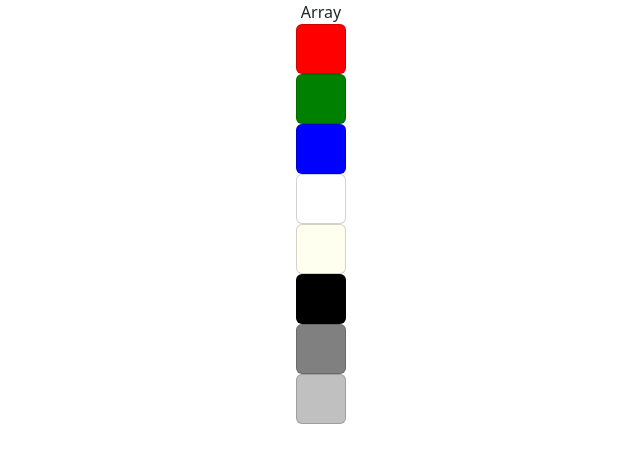
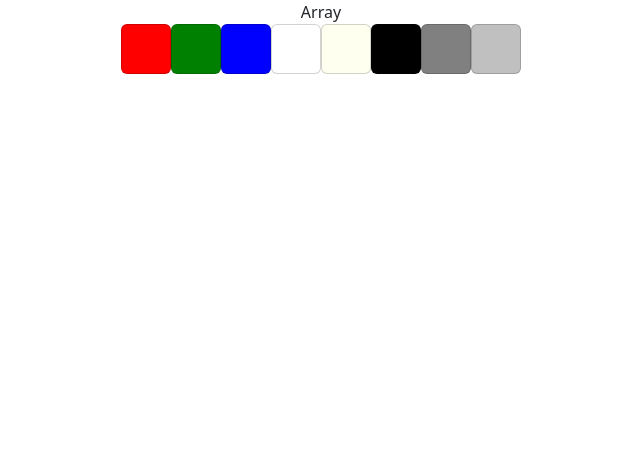
Before and after one commit to chingu-voyages/v49-tier1-team-06, a plain HTML site: page index.html in a window 1280 px wide. Shown: the whole page, without its empty margins (319-959 px from the left). Drawn offline with nearby package versions, Linux system fonts and the light colour scheme.

Commit message:
updated index html array div tag to align items start justify content center.

```diff
--- a/index.html
+++ b/index.html
@@ -29,7 +29,7 @@
 
     <div class="container-fluid text-center">
         Array
-        <div class="container-fluid" id="color-array">
+        <div class="d-flex align-items-start justify-content-center" id="color-array">
         </div>
 
     </div>
--- a/main.js
+++ b/main.js
@@ -20,7 +20,7 @@ console.log(arrayLength);
 //iterate of array
 const iterate = colors.map((el) => {
     const newCard = document.createElement('div');
-    newCard.className = 'card colorCard container-fluid';
+    newCard.className = 'card colorCard align-items-start';
     newCard.style = `background-color: ${el}`;
     colorArray.appendChild(newCard);
 });
--- a/style.css
+++ b/style.css
@@ -6,4 +6,5 @@
 .colorCard{
     height: 50px;
     width: 50px;
+    margin: 0;
 }
```
